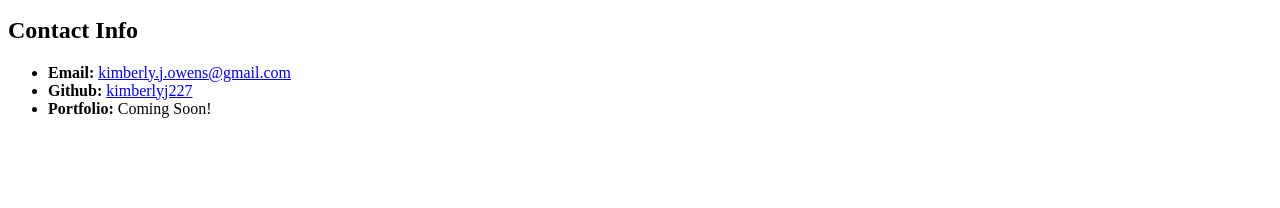
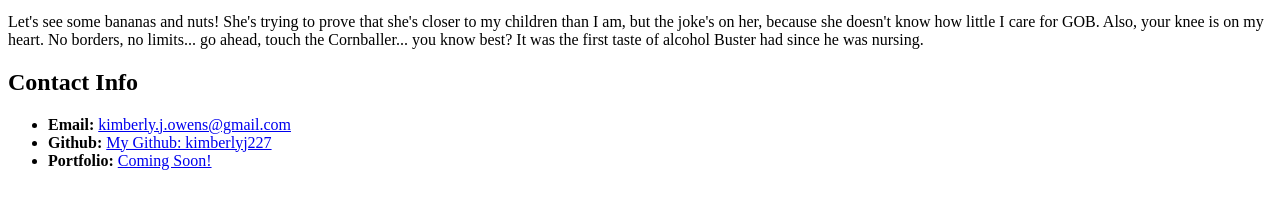
Before and after one commit to kimberlyj227/basic-html-bio, a plain HTML site: page index.html in a window 1280 px wide. Shown: the part 386-594 px from the top of the page. Drawn offline with Linux system fonts and the light colour scheme.

Commit message:
updated contact section

```diff
--- a/index.html
+++ b/index.html
@@ -9,29 +9,38 @@
 
     <h1>Student Bio</h1>
 
+    <!-- About Me Section -->
+
     <section>
 
         <h2>Kimberly Owens</h2>
 
-        <img src="http://placekitten.com/200/200" alt="a picture of a kitten">
+        <img src="http://placekitten.com/200/200" alt="a picture of kittens"/>
+
+        <p>Let's see some bananas and nuts! She's trying to prove that she's closer to my children than I am, but the joke's on her, because she doesn't know how little I care for GOB. Also, your knee is on my heart. No borders, no limits... go ahead, touch the Cornballer... you know best? It was the first taste of alcohol Buster had since he was nursing.</p>
 
         <p>Let's see some bananas and nuts! She's trying to prove that she's closer to my children than I am, but the joke's on her, because she doesn't know how little I care for GOB. Also, your knee is on my heart. No borders, no limits... go ahead, touch the Cornballer... you know best? It was the first taste of alcohol Buster had since he was nursing.</p>
 
     </section>
+
+    <!-- Contact Info -->
 
     <section>
 
         <h2>Contact Info</h2>
 
         <ul>
-            <li><strong>Email:</strong>
+            <li>
+                <strong>Email:</strong>
                 <a href="mailto:kimberly.j.owens@gmail.com">kimberly.j.owens@gmail.com</a>
             </li>
-            <li><strong>Github:</strong>
-                <a href="https://github.com/kimberlyj227">kimberlyj227</a>
+            <li>
+                <strong>Github:</strong>
+                <a href="https://github.com/kimberlyj227" target="_blank">My Github: kimberlyj227</a>
             </li>
-            <li><strong>Portfolio:</strong>
-                Coming Soon!
+            <li>
+                <strong>Portfolio:</strong>
+                <a href="#">Coming Soon!</a>
             </li>
         </ul>
     </section>
```
